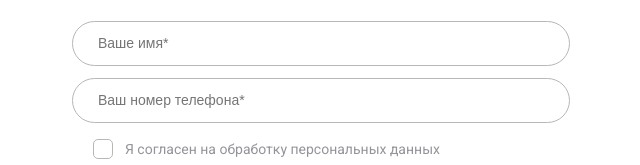
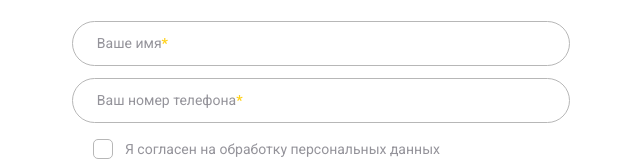
Before and after one commit to anvyden/Summer, a website: page src/index.html in a window 1280 px wide. Shown: the part 2839-3004 px from the top of the page, 640-1280 px from the left. Drawn offline with nearby package versions, Linux system fonts and the light colour scheme.

Commit message:
create palceholder for personal info form

```diff
--- a/src/index.html
+++ b/src/index.html
@@ -420,8 +420,19 @@
               </div>
               <!-- /.club-cards__adress-wrapper -->
               <div class="club-cards__personality-info-wrapper">
-                <input type="text" autocomplete="off" name="userName" class="input form__input club-cards__input-personality-info" placeholder="Ваше имя*">
-                <input type="tel" autocomplete="off" name="userPhone" class="input form__input club-cards__input-personality-info" placeholder="Ваш номер телефона*">
+                <div class="club-cards__input-group-personality-info">
+                  <input required type="text" autocomplete="off" name="userName" class="input form__input club-cards__input-personality-info">
+                  <p class="club-cards__placeholder">Ваше имя<strong class="club-cards__placeholder-star">*</strong>
+                </p>
+                </div>
+                <!-- /.club-cards__personality-info-input-group -->
+                <!-- /.club-cards__placeholder -->
+                <div class="club-cards__input-group-personality-info">
+                  <input required type="tel" autocomplete="off" name="userPhone" class="input form__input club-cards__input-personality-info">
+                  <p class="club-cards__placeholder">Ваш номер телефона<strong class="club-cards__placeholder-star">*</strong>
+                </p>
+                </div>
+                <!-- /.club-cards__personality-info-input-group -->
                 <div class="policy club-cards__policy-personality-info">
                   <input type="checkbox" name="policyCheckbox" id="club-cards__policy-checkbox" class="club-cards__checkbox">
                   <label for="club-cards__policy-checkbox" class="club-cards__label">Я согласен на обработку персональных данных</label>
--- a/src/sass/_club-cards.sass
+++ b/src/sass/_club-cards.sass
@@ -71,15 +71,15 @@
     font-size: 1rem
     padding: 1.286rem 0 1.286rem 1.786rem
     border: 1px solid $input-grey
+    &:invalid+.club-cards__placeholder
+      display: block
+  &__input-group-personality-info
+    display: flex
+    flex-basis: 100%
+    position: relative
     &:first-child
       margin-bottom: 0.857rem
       margin-top: 1.714rem
-    &:-placeholder
-      color: #94939a
-      font-size: 1rem
-    &::-moz-placeholder
-      color: #94939a
-      font-size: 1rem
   &__policy-personality-info
     display: flex
     flex-basis: 100%
@@ -117,6 +117,16 @@
       display: flex
       flex-basis: 100%
       justify-content: flex-end
+  &__placeholder
+    display: none
+    position: absolute
+    top: 50%
+    left: 5%
+    transform: translate(0%, -50%)
+    color: #94939a
+    font-size: 1rem
+    &-star
+      color: $yellow
 .club-card
   position: relative
   flex-basis: 40%
```
Also changed, not shown: src/css/style.css, 1 other file.
